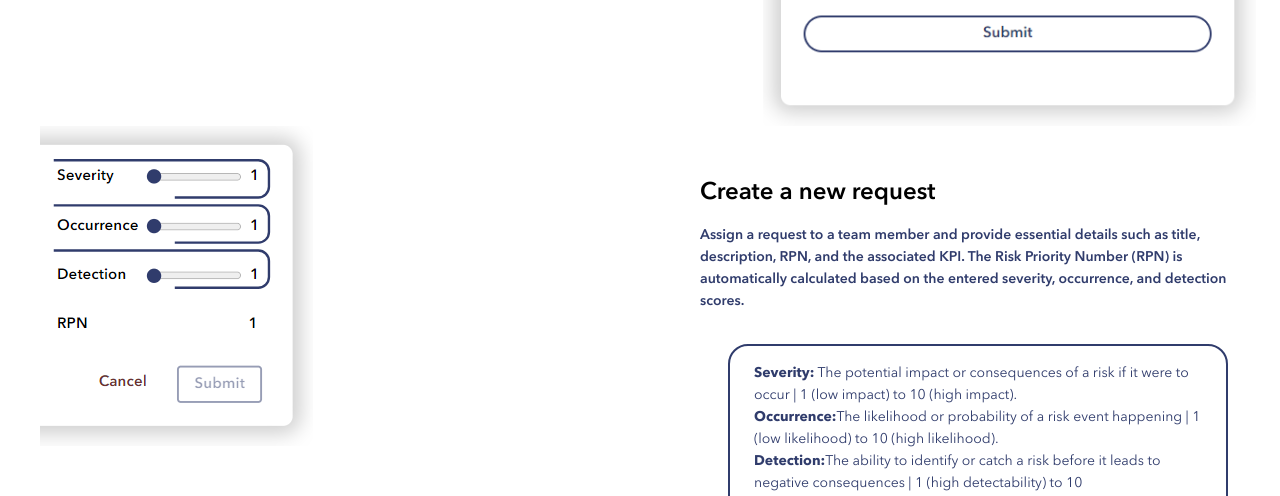
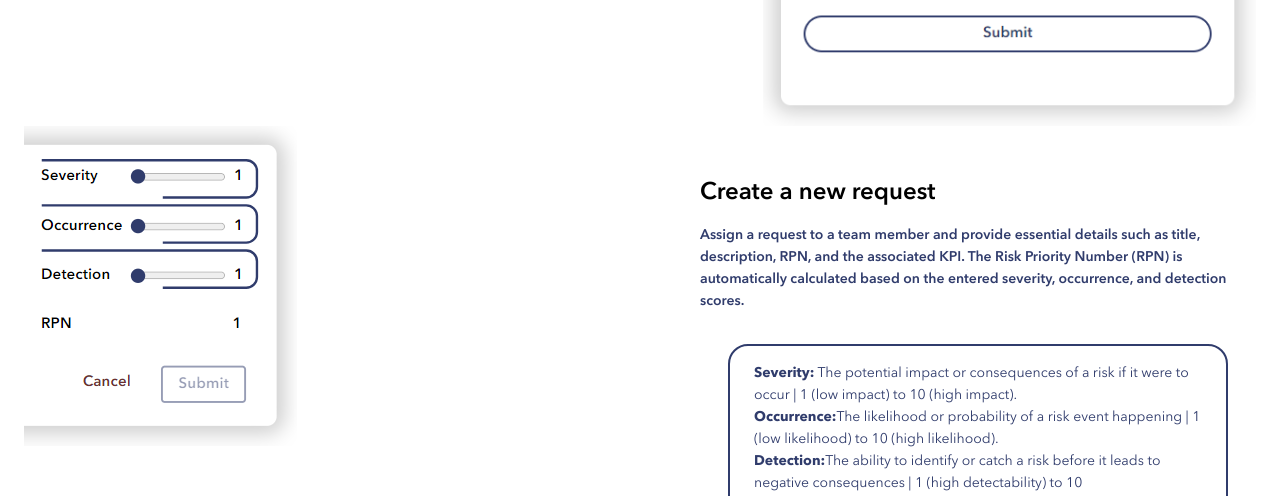
Before and after one commit to tavaresflavia/kpi-trek, a React (Create React App) app: page / in a window 1280 px wide. Shown: the part 1380-1876 px from the top of the page. Built offline with nearby package versions, Linux system fonts and the light colour scheme; no server answers.

Commit message:
fixed request image @homepage

```diff
--- a/src/pages/HomePage/HomePage.scss
+++ b/src/pages/HomePage/HomePage.scss
@@ -162,6 +162,9 @@
 
   &__req-form-right{
     margin-left: $mobile-margin;
+    @include tablet{
+      margin-left:0;
+    }
   }
   &__req-form-left {
     display: none;
@@ -194,7 +197,7 @@
   }
 
   &__rectangles {
-    right: 0.75rem;
+    right: 1.5rem;
     z-index: 1;
     position: relative;
     bottom: 18.3rem;
```
